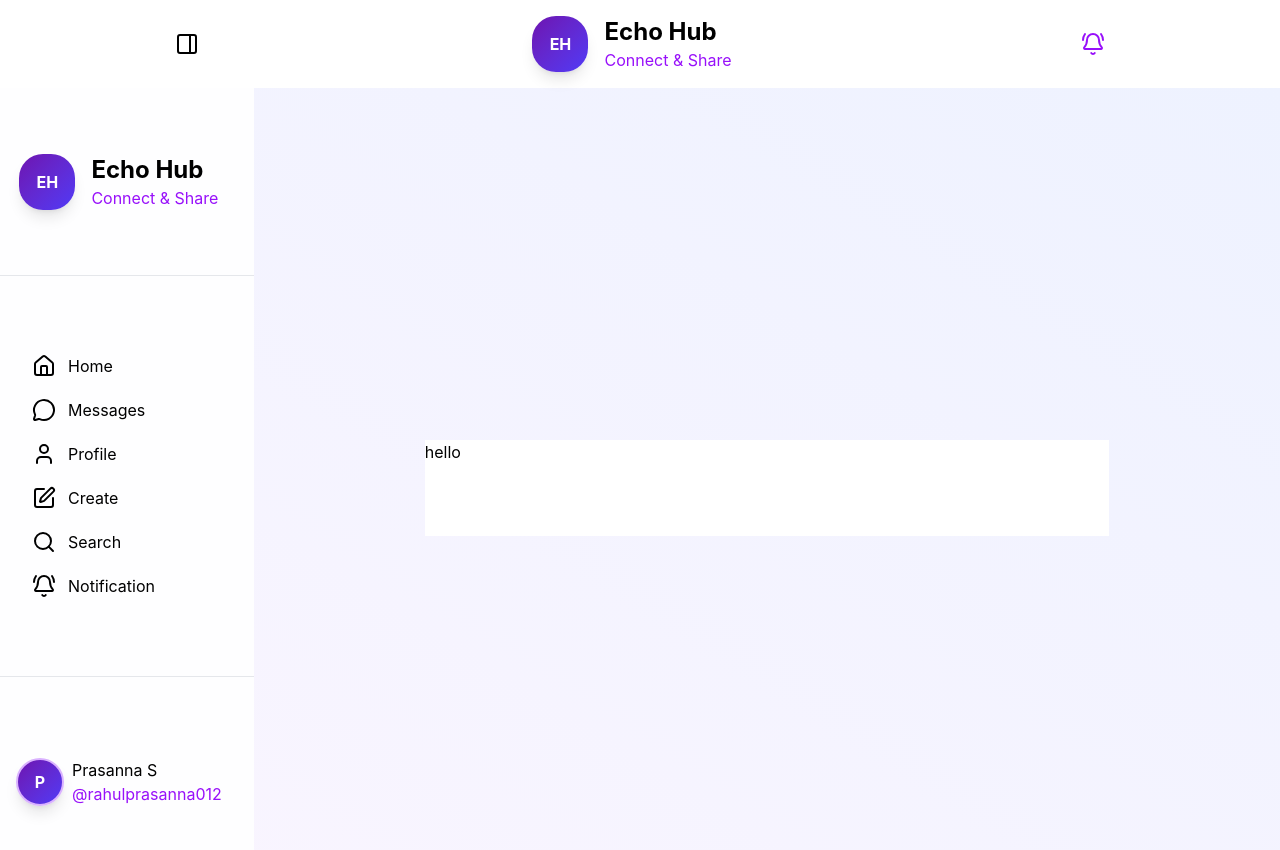
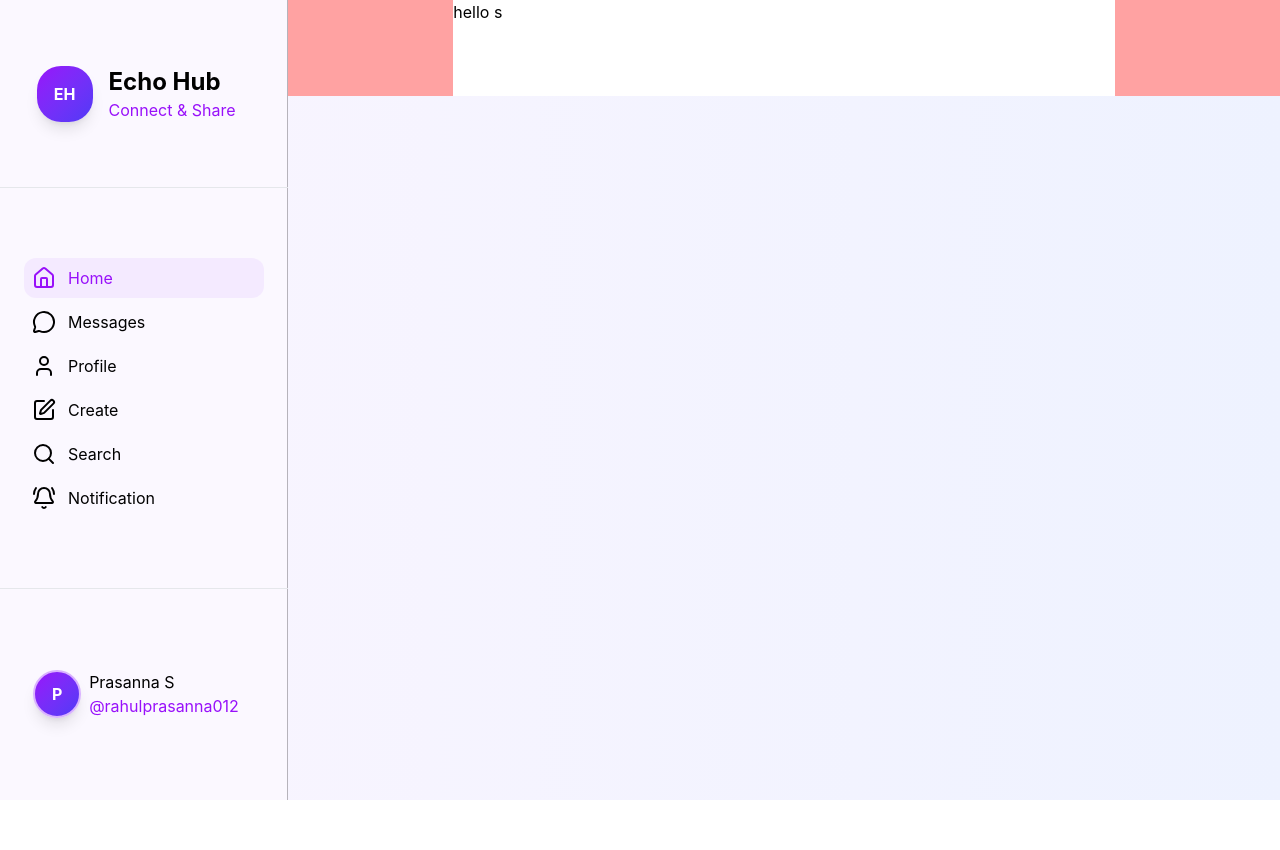
Before and after one commit to rahulprasanna012/echo-social-media, a React (Vite) app: page / in a window 1280 px wide. Shown: the top 850 px of the page. After the commit the page ends 800 px from the top, so only its background shows below. Built offline with nearby package versions, Linux system fonts and the light colour scheme.

Commit message:
layout completed

```diff
--- a/src/App.tsx
+++ b/src/App.tsx
@@ -1,20 +1,13 @@
-import React from 'react'
-import Sidebar from './components/home/Sidebar'
-import MainContent from './components/home/MainContent'
-import Navbar from './components/home/Navbar'
+
+import Home from './pages/Home'
 
 
 const App = () => {
   return (
-    <div>
-      <Navbar/>
-       <div className='bg-linear-to-tr from-purple-50 to-indigo-50 h-screen flex justify-start items-center'>
+    <>
+      <Home/>
 
-        <Sidebar/>
-        <MainContent/>
-
-    </div>
-    </div>
+    </>
 
   )
 }
--- a/src/components/ProfileIcon.tsx
+++ b/src/components/ProfileIcon.tsx
@@ -2,7 +2,7 @@ import React from 'react'
 
 const ProfileIcon = () => {
   return (
-      <div className="text-white font-bold bg-linear-to-br  from-purple-800 to-indigo-600  rounded-3xl size-12 mr-2 flex items-center justify-center shadow-lg border-2 border-purple-300" >
+      <div className="text-white font-bold bg-linear-to-br  from-purple-600 to-indigo-600  rounded-3xl size-12 mr-2 flex items-center justify-center shadow-lg border-2 border-purple-300" >
                       <p>P</p>
                   </div>
   )
--- a/src/components/home/MainContent.tsx
+++ b/src/components/home/MainContent.tsx
@@ -2,12 +2,13 @@ import React from 'react'
 
 const MainContent = () => {
   return (
-    <section className='text-black h-full w-full flex justify-center items-center '>
+    <section className='  text-black bg-red-300 w-full flex justify-center items-center '>
 
         <div></div>
 
         <div className='h-24 w-2/3 bg-white'>
             hello
+            s
 
         </div>
 
--- a/src/components/home/Navbar.tsx
+++ b/src/components/home/Navbar.tsx
@@ -1,15 +1,22 @@
 import { BellRing, PanelRight } from 'lucide-react'
-import React from 'react'
+import React, { type FC } from 'react'
 
-const Navbar = () => {
+type Props={
+  handleClick:()=>void;
+}
+
+const Navbar:FC<Props> = ({handleClick}) => {
+
+
+
   return (
-    <header className='bg-white/90 flex items-center justify-around p-4'>
-        <button>
-            <PanelRight className='text-black' />
+    <header className='md:hidden  bg-blue flex items-center justify-around p-4'>
+        <button className='cursor-pointer group' onClick={handleClick}>
+            <PanelRight className='text-black group-hover:scale-105' />
 
         </button>
         <div className=' px-4 flex items-center justify-center mr-4'>
-                <div className='text-white font-bold bg-linear-to-br  from-purple-800 to-indigo-600 mr-4  rounded-3xl size-14 flex items-center justify-center shadow-lg  '>
+                <div className='text-white font-bold bg-linear-to-br  from-purple-600 to-indigo-600 mr-4  rounded-3xl size-14 flex items-center justify-center shadow-lg  '>
                         <p>EH</p>
 
                 </div>
@@ -20,8 +27,8 @@ const Navbar = () => {
 
             </div>
 
-            <button>
-                <BellRing className='text-purple-600'/>
+            <button className='cursor-pointer group'>
+                <BellRing className='text-purple-600 group-hover:scale-105'/>
             </button>
 
 
--- a/src/components/home/Sidebar.tsx
+++ b/src/components/home/Sidebar.tsx
@@ -1,8 +1,9 @@
 import type { Sidelist } from '@/types/sidebar'
 import {v4 as uuidv4} from "uuid"
-import React from 'react'
+
 import SlideList from './SlideList'
 import ProfileIcon from '../ProfileIcon'
+import { useState } from 'react'
 
 const Sidebar = () => {
   const SIDEITEMS:Sidelist[]=[
@@ -42,11 +43,16 @@ const Sidebar = () => {
 
   ]
 
+
+  const [isActive, setActive]=useState<boolean>(false)
+
+
+
   return (
-    <section className='bg-white/90  h-full w-72 flex flex-col justify-evenly'>
+    <section className='  bg-purple-50/70  h-full w-72 flex flex-col justify-evenly'>
 
             <div className=' px-4 flex items-center justify-center mr-4'>
-                <div className='text-white font-bold bg-linear-to-br  from-purple-800 to-indigo-600 mr-4  rounded-3xl size-14 flex items-center justify-center shadow-lg  '>
+                <div className='text-white font-bold bg-linear-to-br  from-purple-600 to-indigo-600 mr-4  rounded-3xl size-14 flex items-center justify-center shadow-lg  '>
                         <p>EH</p>
 
                 </div>
@@ -62,7 +68,7 @@ const Sidebar = () => {
                 <ul>
                     {
                       SIDEITEMS.map((item)=>(
-                        <SlideList id={item.id} title={item.title} link={item.link}/>
+                        <SlideList key={item.id} id={item.id} title={item.title} link={item.link}/>
                       ))
                     }
 
--- a/src/components/home/SlideList.tsx
+++ b/src/components/home/SlideList.tsx
@@ -1,7 +1,8 @@
 import type { Sidelist } from '@/types/sidebar'
 import { BellRing, House, MessageCircle, Search, SquarePen, User, type IconNode } from 'lucide-react'
 import  { type FC, type ReactNode } from 'react'
-import { Link } from 'react-router-dom'
+import { Link, useLocation, useNavigate } from 'react-router-dom'
+
 
 type IconType={
     id:string,
@@ -30,11 +31,15 @@ const Icons:IconType[]=[
 
 const SlideList :FC<Sidelist>= ({id,title,link}) => {
 
+    const location=useLocation();
+
+    const isActive=link===location.pathname
+
   const foundIcon=Icons.find((i)=>i.id===title.toLowerCase())
   return (
     <li key={id}>
         <Link to={link}>
-            <div className='text-black flex p-2 hover:text-purple-600 hover:bg-purple-300/20  rounded-xl my-1 ' >
+            <div className={`text-black flex p-2 hover:text-purple-600 hover:bg-purple-300/20  rounded-xl my-1 ${isActive?"text-purple-600 bg-purple-300/20":""}`} >
                 {foundIcon?.icon}
                 <p className='ml-3'>{title}</p>
             </div>
--- /dev/null
+++ b/src/layout/MainLayout.tsx
@@ -0,0 +1,63 @@
+import React, { type FC } from "react";
+
+type NavbarProps = { handleClick: () => void };
+
+type MainLayoutProps = {
+  isOpen: boolean;
+  handleClose: () => void;
+
+  navbar: React.ReactElement<NavbarProps>;
+  sidebar: React.ReactElement;
+  main: React.ReactElement;
+};
+
+const MainLayout: FC<MainLayoutProps> = ({
+  isOpen,
+  handleClose,
+  navbar,
+  sidebar,
+  main,
+}) => {
+  return (
+    <div className="relative md:h-screen flex flex-col bg-linear-to-r from-purple-50 to-indigo-50">
+      {/* Top nav (mobile + desktop) */}
+      {navbar}
+
+      <div className="flex flex-1 overflow-hidden">
+        {/* Desktop sidebar */}
+        <div className="hidden md:block md:w-72 md:flex-shrink-0 border-r bg-white">
+          {sidebar}
+        </div>
+
+        {/* Mobile drawer */}
+        {isOpen && (
+          <>
+            {/* Backdrop */}
+            <button
+              aria-label="Close menu"
+              onClick={handleClose}
+              className="fixed inset-0 z-30 bg-black/30 backdrop-blur-[1px] md:hidden"
+            />
+            {/* Drawer panel */}
+            <div
+              role="dialog"
+              aria-modal="true"
+               className={`
+    fixed inset-y-0 left-0 z-40 w-72 bg-white border-r shadow-xl md:hidden
+    transform transition-transform duration-700 ease-in-out
+    ${isOpen ? "translate-x-0" : "-translate-x-full"}
+  `}
+            >
+              {sidebar}
+            </div>
+          </>
+        )}
+
+        {/* Main content */}
+        <main className="flex-1 h-full overflow-y-auto">{main}</main>
+      </div>
+    </div>
+  );
+};
+
+export default MainLayout;
--- /dev/null
+++ b/src/pages/Home.tsx
@@ -0,0 +1,33 @@
+import MainContent from "@/components/home/MainContent";
+import Navbar from "@/components/home/Navbar";
+import Sidebar from "@/components/home/Sidebar";
+import MainLayout from "@/layout/MainLayout";
+import React, { useEffect, useState } from "react";
+
+const Home: React.FC = () => {
+  const [isOpen, setIsOpen] = useState(false);
+
+  const handleClick = () => setIsOpen((v) => !v);
+  const handleClose = () => setIsOpen(false);
+
+  // Prevent background scroll when mobile drawer is open
+  useEffect(() => {
+    const prev = document.body.style.overflow;
+    document.body.style.overflow = isOpen ? "hidden" : "";
+    return () => {
+      document.body.style.overflow = prev;
+    };
+  }, [isOpen]);
+
+  return (
+    <MainLayout
+      isOpen={isOpen}
+      handleClose={handleClose}
+      navbar={<Navbar handleClick={handleClick} />}
+      sidebar={<Sidebar />}
+      main={<MainContent />}
+    />
+  );
+};
+
+export default Home;
```
Also changed, not shown: src/context/UserContext.tsx (added), src/context/userContext.tsx (deleted).
